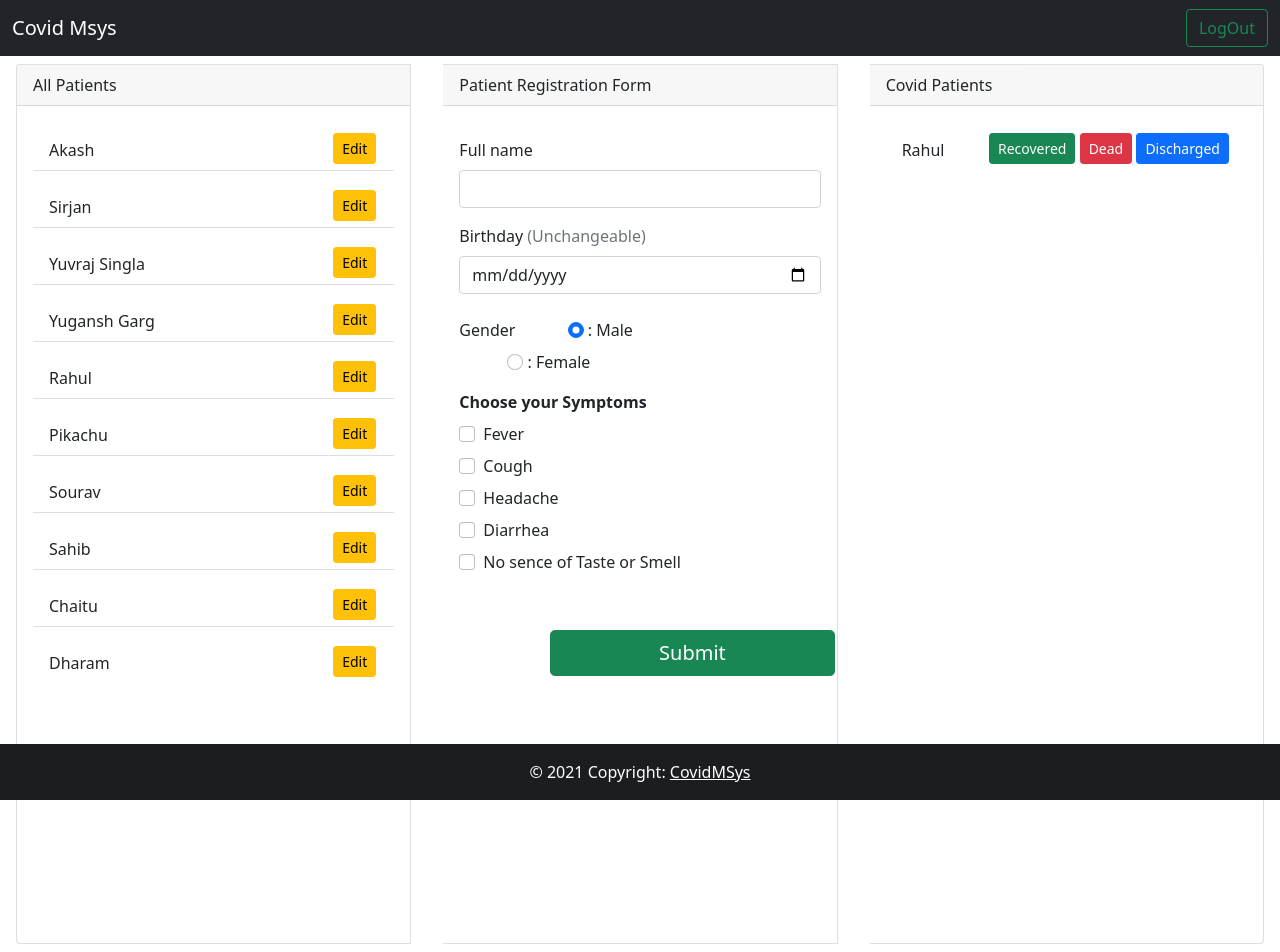
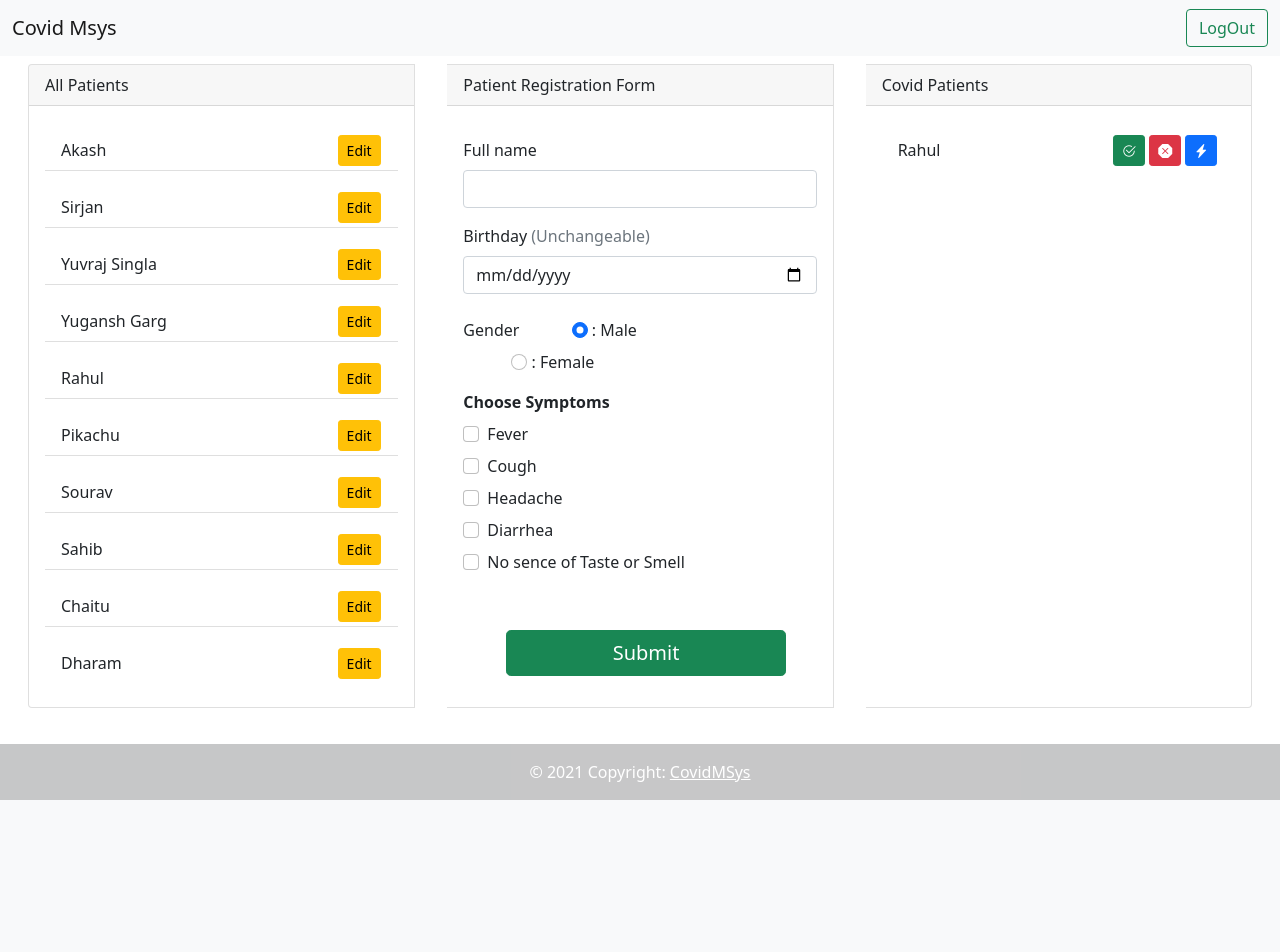
Before and after one commit to ksharma20/CovidMSys, a Django app: page /dashboard/ in a window 1280 px wide. After the commit the page ends 800 px from the top, so only its background shows below. Run offline with Django 3.2, Linux system fonts and the light colour scheme; a user stored in the database is signed in; data comes from the database, SQL or seed files in the repository; both versions use the stored data as it was after the commit; some libraries are stand-ins or nearby versions.

Commit message:
Added icons & Template changes

```diff
--- a/register/views.py
+++ b/register/views.py
@@ -19,7 +19,7 @@ def dashboard(request):
             diarrhea = bool(request.POST.get('diarrhea'))
             tasteless = bool(request.POST.get('tasteless'))
             symptoms = [fever, cough, headache, diarrhea, tasteless]
-            patient = Patient.objects.create(name=name,dob=dob,gender=gender,fever=symptoms[0],cough=symptoms[1],headache=symptoms[2],diarrhea=symptoms[3],tasteless=symptoms[4])
+            patient, _ = Patient.objects.get_or_create(name=name,dob=dob,gender=gender,fever=symptoms[0],cough=symptoms[1],headache=symptoms[2],diarrhea=symptoms[3],tasteless=symptoms[4])
 
             if symptoms.count(True) > 2:
                 ptname, created = CovidPatient.objects.get_or_create(patient=patient)
--- a/templates/base.html
+++ b/templates/base.html
@@ -8,6 +8,8 @@
 
     <!-- Bootstrap CSS -->
     <link href="{% static 'bootstrap/bootstrap.css' %}" rel="stylesheet" type="text/css">
+    <!-- Bootstrap Icons -->
+    <link rel="stylesheet" href="https://cdn.jsdelivr.net/npm/bootstrap-icons@1.7.2/font/bootstrap-icons.css">
 
     <style>
         {% block style %} {% endblock style %}
@@ -15,12 +17,10 @@
 
     <title>{% block title %} {% endblock title %} | Covid MSys</title>
   </head>
-  <body>
-    <nav class="navbar navbar-expand-lg navbar-dark bg-dark">
+  <body >
+    <nav class="navbar navbar-expand-lg navbar-light bg-light">
         <div class="container-fluid">
           <a class="navbar-brand" href="/">Covid Msys</a>
-          <button class="navbar-toggler" type="button" data-bs-toggle="collapse" data-bs-target="#navbarSupportedContent" aria-controls="navbarSupportedContent" aria-expanded="false" aria-label="Toggle navigation">
-            <span class="navbar-toggler-icon"></span>
           </button>
             <form class="d-flex" action='{% block btna %}{% endblock btna %}'>
               <button class="btn btn-outline-success" type="submit" >{% block btname %}{% endblock btname %}</button>
@@ -30,7 +30,8 @@
     </nav>
 
     {% block body %} {% endblock body %}
-    <footer class="bg-dark text-center text-white" style="position: fixed; bottom: 0; width: 100%;">
+
+    <footer class="bg-light text-center text-white" style="position: fixed; bottom: 0; width: 100%;">
       {% block footer %} {% endblock footer %}
 
         <!-- Copyright -->
--- a/templates/dashboard.html
+++ b/templates/dashboard.html
@@ -6,17 +6,17 @@
 
 {% block body %}
 
-<main class='card-group'>
-    <div class="card mx-3 my-2" style="width: 18rem; height: 55rem;">
+<main class='card-group container-fluid vh-90'>
+    <div class="card mx-3 my-2" style="width: 18rem; max-height: 85vh;">
         <div class="card-header">
             All Patients
         </div>
         {% if patients %}
         <div class="card-body ">
-            <ul class="list-group list-group-flush" style="overflow: auto; max-height: 50rem;">
+            <ul class="list-group list-group-flush" style="overflow: auto; max-height: 85vh;">
                 {% for pt in patients %}
                 <li class="list-group-item my-2">{{pt.name}}
-                    <span style="position: absolute; right: 5%; bottom: 15%;"> <a href="/dashboard/edit/{{pt.id}}/"
+                    <span style="position: absolute; right: 5%; bottom: 10%;"> <a href="/dashboard/edit/{{pt.id}}/"
                             class="btn btn-sm btn-warning">Edit</a></span>
                 </li>
                 {% endfor %}
@@ -29,13 +29,13 @@
         {% endif %}
     </div>
 
-    <div class="card mx-3 my-2" style="width: 18rem;"max-height: 75%;>
+    <div class="card mx-3 my-2" style="width: 18rem; max-height: 85vh;">
         <div class="card-header">
             Patient Registration Form
         </div>
         <div class="card-body">
             {% if ptname %}
-            <div class="alert alert-success alert-dismissible fade show" role="alert">
+            <div class="alert alert-danger alert-dismissible fade show" role="alert">
                 <strong>{{ptname}}</strong> is a Covid Patient
                 <button type="button" class="btn-close" data-bs-dismiss="alert" aria-label="Close"></button>
             </div>
@@ -77,7 +77,7 @@
                         {% endif %}
                 </div>
                 <div class="card-title">
-                    <strong> Choose your Symptoms </strong>
+                    <strong> Choose Symptoms </strong>
                 </div>
 
                 <div class="form-check my-2">
@@ -113,24 +113,24 @@
 
 
                 <button class="btn btn-lg btn-success mt-5"
-                    style="position: relative; padding: 2% 30%; margin-left: 25%;" type="submit">Submit</button>
+                    style="position: relative; padding: 2% 30%; margin-left: 12%;" type="submit">Submit</button>
             </form>
         </div>
     </div>
 
-    <div class="card mx-3 my-2" style="width: 18rem; max-height: 55rem;">
+    <div class="card mx-3 my-2" style="width: 18rem; max-height: 85vh;">
         <div class="card-header">
             Covid Patients
         </div>
         {% if covid_patients %}
         <div class="card-body">
-            <ul class="list-group list-group-flush" style="overflow: auto; max-height: 50rem;">
+            <ul class="list-group list-group-flush" style="overflow: auto; max-height: 85vh;">
                 {% for cpt in covid_patients %}
                 <li class="list-group-item my-2">{{cpt}}
-                    <span style="position: absolute; right: 5%; bottom: 15%;">
-                        <a href="/dashboard/recovered/{{cpt.id}}/" class="btn btn-sm btn-success">Recovered</a>
-                        <a href="/dashboard/dead/{{cpt.id}}/" class="btn btn-sm btn-danger">Dead</a>
-                        <a href="/dashboard/discharged/{{cpt.id}}/" class="btn btn-sm btn-primary">Discharged</a></span>
+                    <span style="position: absolute; right: 5%; bottom: 10%;">
+                        <a href="/dashboard/recovered/{{cpt.id}}/" class="btn btn-sm btn-success" data-toggle="tooltip" title="Recovered"><i class="bi bi-check2-circle"></i></a>
+                        <a href="/dashboard/dead/{{cpt.id}}/" class="btn btn-sm btn-danger" data-toggle="tooltip" title="Dead"><i class="bi bi-x-octagon-fill"></i></a>
+                        <a href="/dashboard/discharged/{{cpt.id}}/" class="btn btn-sm btn-primary" data-toggle="tooltip" title="Discharged"><i class="bi bi-lightning-charge-fill"></i></a></span>
                 </li>
                 {% endfor %}
             </ul>
```
Also changed, not shown: templates/home.html (+3 -45 lines), db.sqlite3.
